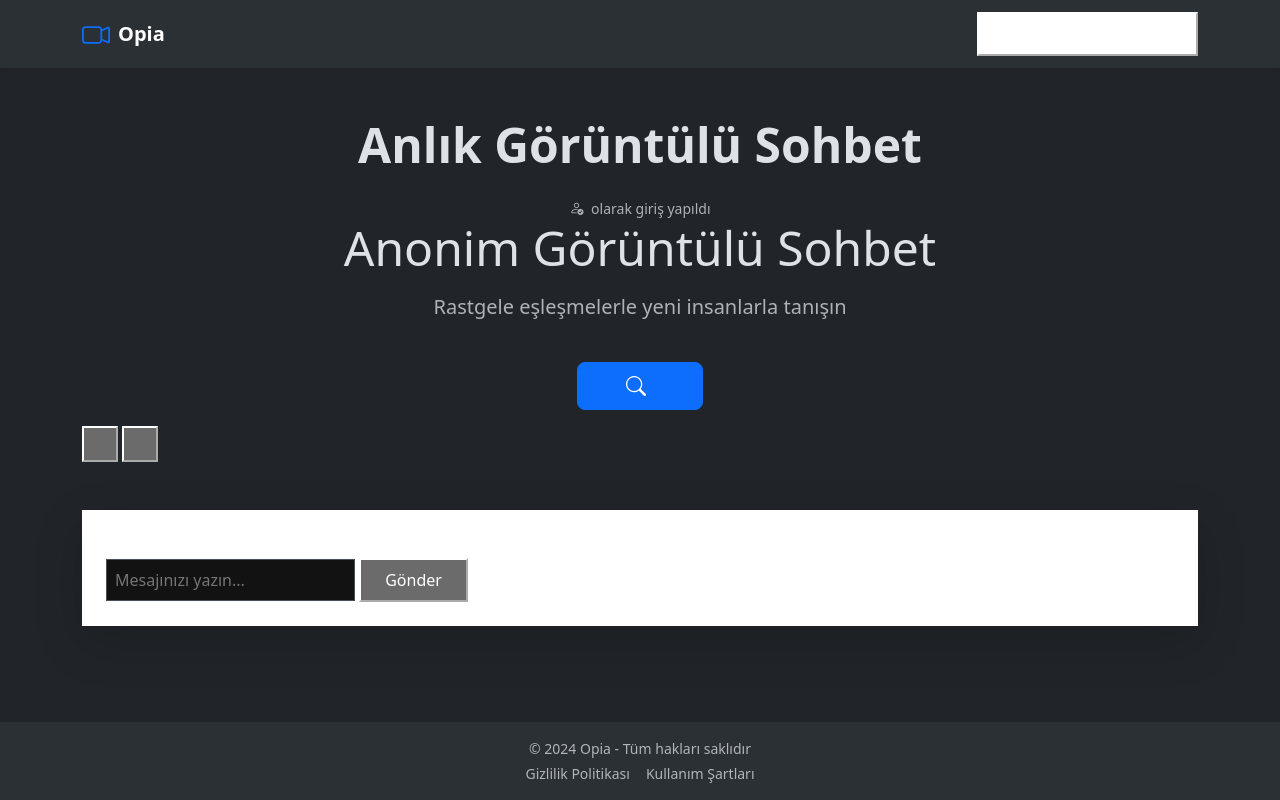
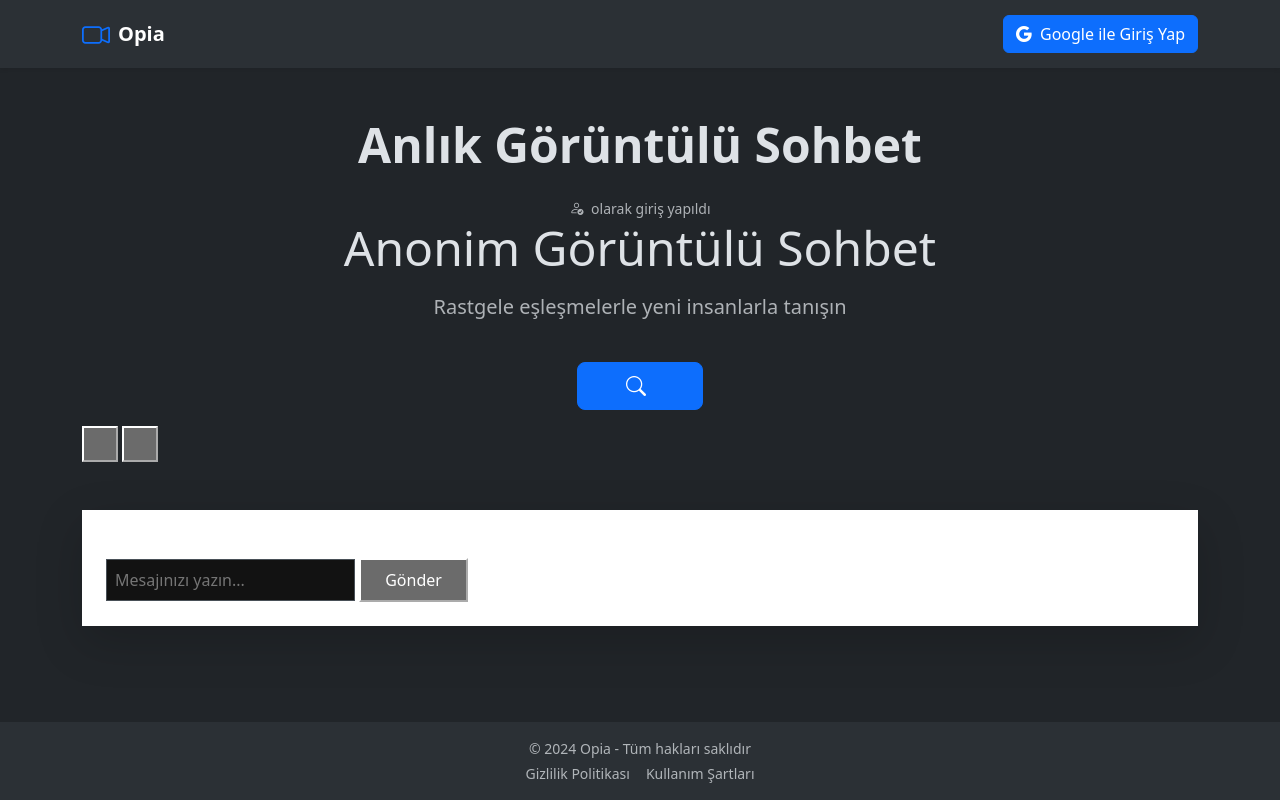
Before and after one commit to ilteberkan/realtime-video-chat, a website: page public/index.html in a window 1280 px wide. Drawn offline with nearby package versions, Linux system fonts and the light colour scheme.

Commit message:
Hadi oc2

```diff
--- a/public/index.html
+++ b/public/index.html
@@ -90,11 +90,9 @@
         <button
           x-show="!user"
           @click="login()"
-          class="flex items-center space-x-2 bg-white text-gray-800 px-4 py-2 ml-4 rounded-lg hover:bg-gray-100"
+          class="btn btn-primary d-flex align-items-center gap-2"
         >
-          <svg width="20" height="20" viewBox="0 0 24 24">
-            <!-- Google SVG icon -->
-          </svg>
+          <i class="bi-google"></i>
           <span>Google ile Giriş Yap</span>
         </button>
         <template x-if="user">
```
